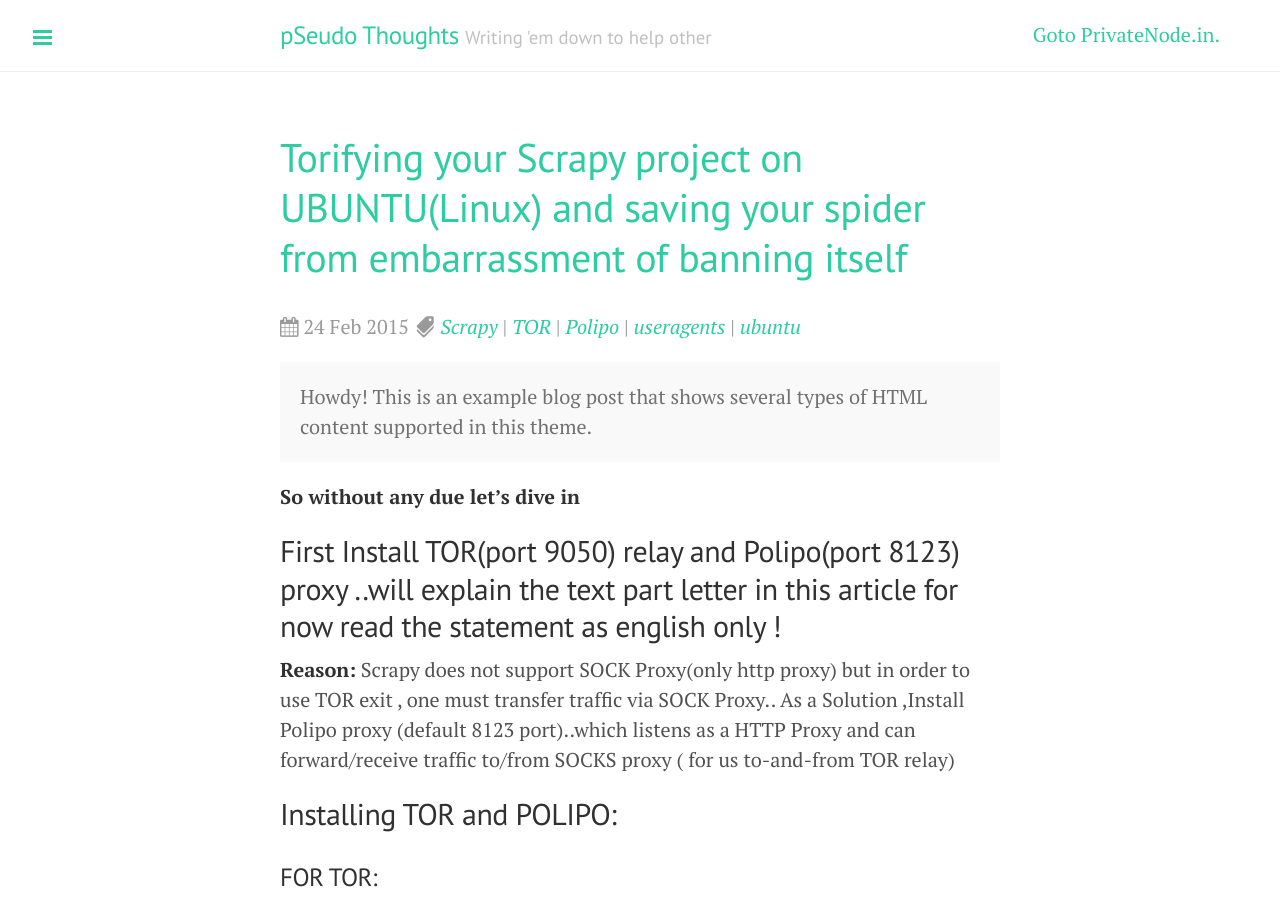
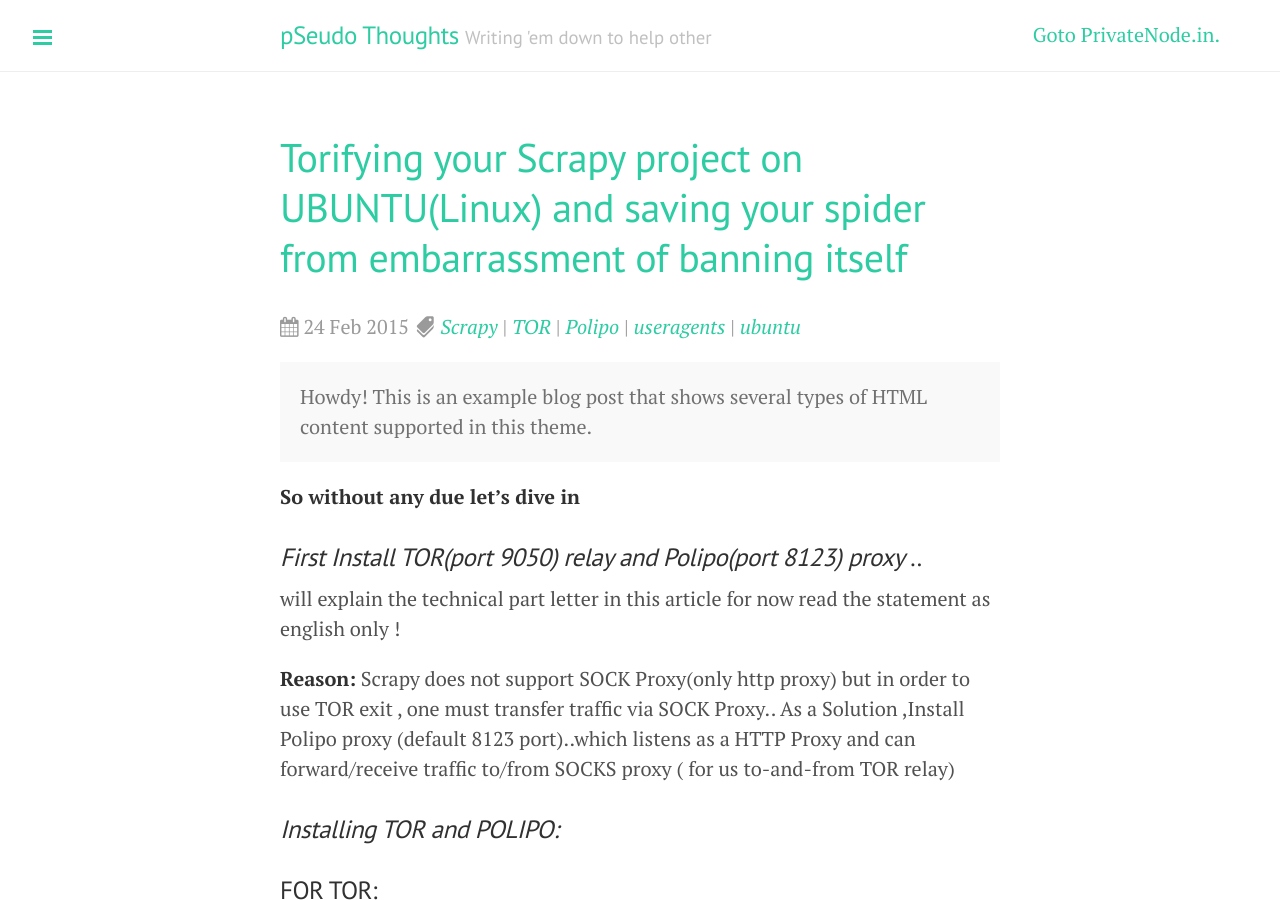
Before and after one commit to DharmeshPandav/dharmeshpandav.github.io, a Jekyll site: the page built from _posts/2015-02-24-Torifying-your-Scrapy_project_on_ubuntu.md, in a window 1280 px wide and 900 px high. Built offline with Jekyll 4.4.1, drawn with Linux system fonts in a browser that asks for light colours; nearby versions of some CDN libraries; Markdown is read by kramdown in place of the engine named in the settings.

Commit message:
added new article on torifying scrapy

```diff
--- a/_posts/2015-02-24-Torifying-your-Scrapy_project_on_ubuntu.md
+++ b/_posts/2015-02-24-Torifying-your-Scrapy_project_on_ubuntu.md
@@ -17,13 +17,14 @@ excerpt: This article contains the detailed walk-through of how to use TOR Relay
 
 <strong> So without any due let's dive in </strong>
 
-## First Install TOR(port 9050) relay and Polipo(port 8123) proxy ..will explain the text part letter in this article for now read the statement as english only !
+### *First Install TOR(port 9050) relay and Polipo(port 8123) proxy* ..
+will explain the technical part letter in this article for now read the statement as english only !
 
 **Reason:** Scrapy does not support SOCK Proxy(only http proxy) but in order to use TOR exit , one must transfer traffic via SOCK Proxy.. As a Solution ,Install Polipo proxy (default 8123 port)..which listens as a HTTP Proxy and can forward/receive traffic to/from SOCKS proxy ( for us  to-and-from TOR relay)
 
 
 
-## Installing TOR and POLIPO:
+### *Installing TOR and POLIPO:*
 
 ### FOR TOR:
 
```
